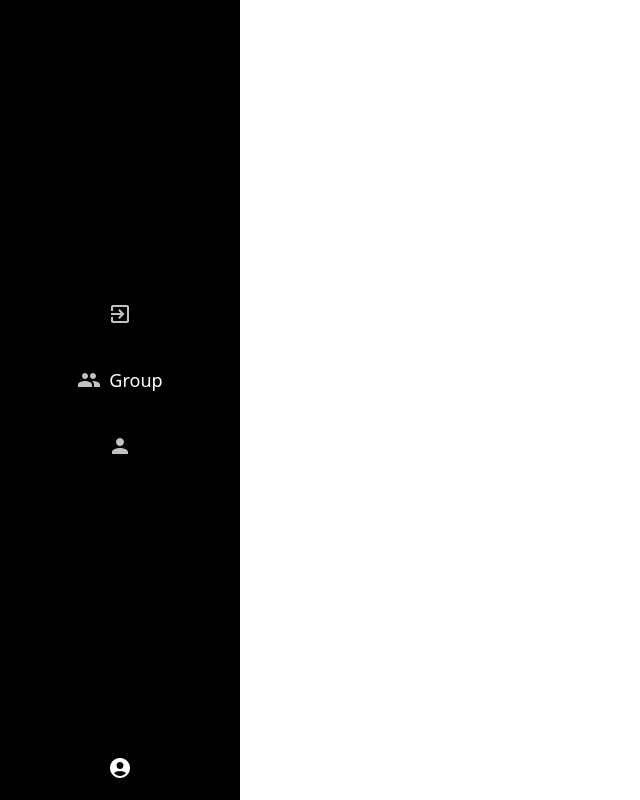
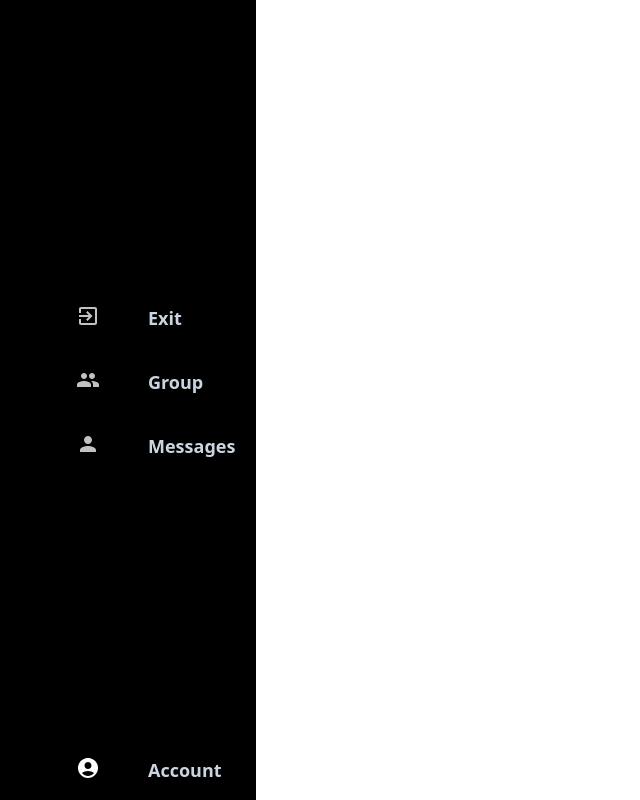
Before and after one commit to joelittyab-git/ProCord, a Next.js app in the folder client/: page /rooms in a window 1280 px wide. Shown: the whole page, without its empty margins (0-640 px from the left). Built offline with nearby package versions, Linux system fonts and the light colour scheme.

Commit message:
edited SideBar component

```diff
--- a/client/app/rooms/layout.js
+++ b/client/app/rooms/layout.js
@@ -3,9 +3,9 @@ import SideBar from '@/components/SideBar';
 
 function layout({children}) {
   return (
-    <main>
+    <main className=''>
      <div className='flex'>
-          <div className='sidebar absolute h-screen w-10 sm:w-14 md:w-17 lg:w-14 xl:w-16 2xl:w-17 items-center  transition-all duration-300 hover:w-60'>
+          <div className='sidebar absolute h-screen items-center'>
                <SideBar/>
           </div>
           <div className=' bg-white w-screen h-screen'>{children}</div>
--- a/client/components/SideBar.js
+++ b/client/components/SideBar.js
@@ -8,31 +8,34 @@ import Divider from '@mui/material/Divider';
 
 function SideBar() {
   return (
-    <div className=' bg-black h-screen flex align-middle items-center  w-10 sm:w-14 md:w-17 lg:w-14 xl:w-16 2xl:w-17 transition-all duration-300 hover:w-60 group'>
+    <div className=' bg-black h-screen flex align-middle items-center  w-10 sm:w-14 md:w-17 lg:w-14 xl:w-16 2xl:w-17 overflow-hidden group transition-all duration-700 hover:w-64 z-50'>
      <div className=' w-full pb-10 space-y-6'>
-          <div className='flex items-center justify-center '>
+          <div className='flex items-center justify-center group/group1 transition-colors duration-300 hover:bg-blue-600' >
                <IconButton color='white'>
-                    <ExitToAppIcon htmlColor='#c2c2c2' className='text-2xl sm:text-2xl md:text-2xl lg:text-3xl xl:text-3xl 2xl:text-3xl hover:text-white'/>
+                    <ExitToAppIcon htmlColor='#c2c2c2' className='text-2xl sm:text-2xl md:text-2xl lg:text-3xl xl:text-3xl 2xl:text-3xl group-hover/group1:text-white transition duration-700 group-hover:-translate-x-10'/>
+                    <p class="hidden absolute top-0 left-8 text-lg p-2 text-slate-300 group-hover:block transition duration-300 ease-in-out font-semibold ">Exit</p>
                </IconButton>
           </div>
 
-          <div className='flex justify-center items-center'>
+          <div className='flex justify-center items-center group/group2  transition-colors duration-300 hover:bg-blue-600'>
                <IconButton color='white'>
-                    <GroupIcon htmlColor='#c2c2c2' className='text-2xl sm:text-2xl md:text-2xl lg:text-3xl xl:text-3xl 2xl:text-3xl hover:text-white '/>
-                    <p class="transition hidden  group-hover:block  text-white  text-lg  pl-2  ">Group</p>
+                    <GroupIcon htmlColor='#c2c2c2' className='text-2xl sm:text-2xl md:text-2xl lg:text-3xl xl:text-3xl 2xl:text-3xl group-hover/group2:text-white transition duration-700 group-hover:-translate-x-10 justify-center'/>
+                    <p class="hidden absolute top-0 left-8  text-lg p-2 text-slate-300 group-hover:block transition duration-300 ease-in-out font-semibold">Group</p>
                </IconButton>
           </div>
 
-          <div className='flex justify-center items-center'>
+          <div className='flex justify-center items-center group/group3  transition-colors duration-300 hover:bg-blue-600'>
                <IconButton color='white'>
-                    <PersonIcon htmlColor='#c2c2c2' className='text-2xl sm:text-2xl md:text-2xl lg:text-3xl xl:text-3xl 2xl:text-3xl  hover:text-white '/>
+                    <PersonIcon htmlColor='#c2c2c2' className='text-2xl sm:text-2xl md:text-2xl lg:text-3xl xl:text-3xl 2xl:text-3xl group-hover/group3:text-white transition duration-700 group-hover:-translate-x-10'/>
+                    <p class="hidden absolute top-0 left-8 text-lg p-2 text-slate-300 group-hover:block transition duration-300 ease-in-out font-semibold">Messages</p>
                </IconButton>
           </div>
 
-          <div className="absolute bottom-3 justify-center w-full">
-               <div className='flex justify-center items-end pt-6 '>
+          <div className="absolute bottom-3 justify-center w-full overflow-hidden items-center">
+               <div className='flex justify-center items-center   transition-colors duration-300 hover:bg-blue-600'>
                     <IconButton color='white'>
-                         <AccountCircleIcon htmlColor='white' className='text-2xl sm:text-2xl md:text-2xl lg:text-3xl xl:text-3xl 2xl:text-3xl  hover:text-white  '/>
+                         <AccountCircleIcon htmlColor='white' className='text-2xl sm:text-2xl md:text-2xl lg:text-3xl xl:text-3xl 2xl:text-3xl group-hover/group2:text-white transition duration-700 group-hover:-translate-x-10'/>
+                         <p class="hidden absolute top-0 left-8 text-lg p-2 text-slate-300 group-hover:block transition duration-300 ease-in-out font-semibold">Account</p>
                     </IconButton>
                </div>
           </div>
```
